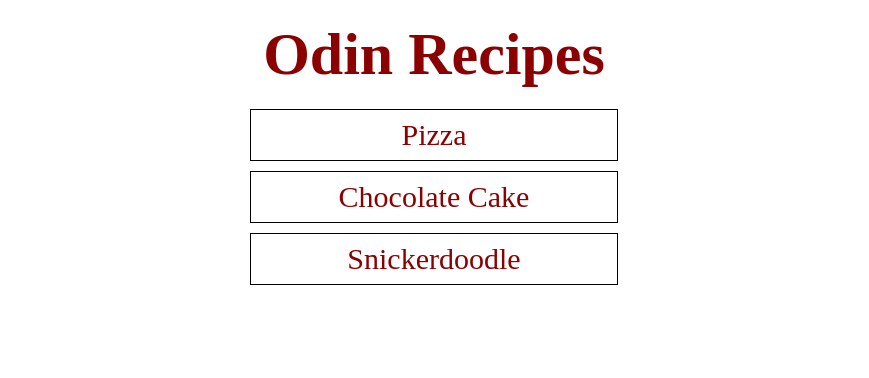
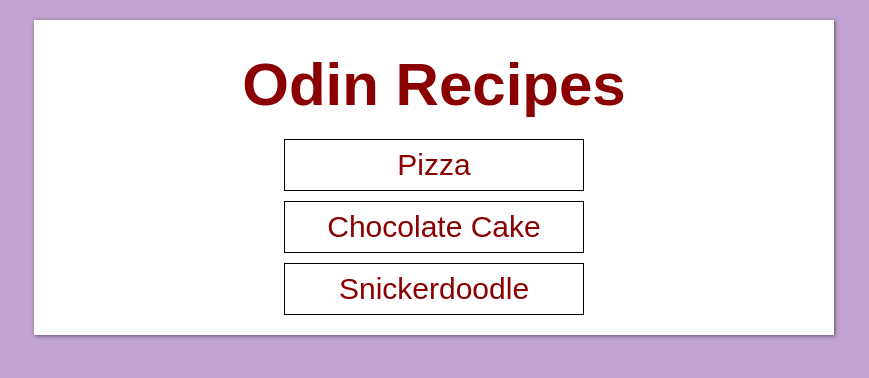
Before and after one commit to jamiealexher/odin-recipes, a plain HTML site: page index.html in a window 1280 px wide. Shown: the whole page, without its empty margins (206-1075 px from the left). Drawn offline with Linux system fonts and the light colour scheme.

Commit message:
Div added to style/ contain homepage heading/ link
Knowledge of divs implemented and used to further style
the homepage of the site

```diff
--- a/index.html
+++ b/index.html
@@ -8,11 +8,13 @@
     </head>
 
     <body>
+        <div class="homepage-container">
             <h1>Odin Recipes</h1>
             <ul class="recipe-links">
                 <a href="./recipes/pizza.html" target="_blank" rel="noopener noreferrer" class="recipe-links">Pizza</a>
                 <a href="./recipes/chocolate-cake.html" target="_blank" rel="noopener noreferrer" class="recipe-links">Chocolate Cake</a>
                 <a href="./recipes/snickerdoodle.html" target="_blank" rel="noopener noreferrer" class="recipe-links">Snickerdoodle</a>
             </ul>
+        </div>
     </body>
 </html>
--- a/styles.css
+++ b/styles.css
@@ -2,6 +2,20 @@
 * {
     margin: 0;
     padding: 0;
+    box-sizing: border-box;
+}
+
+body {
+    font-family: Arial, Helvetica, sans-serif;
+    background-color: #c2a3d1;
+}
+
+.homepage-container {
+    width: 800px;
+    background-color: white;
+    margin: 20px auto;
+    padding: 10px;
+    box-shadow: 1px 1px 4px rgba(0, 0, 0, .5);
 }
 
 h1 {
@@ -33,6 +47,6 @@ a {
     padding: 8px;
     color: darkred;
     margin: 10px auto;
-    width: 350px;
+    width: 300px;
     display: block;
 }
```
Lines whose indentation alone changed are shown as unchanged.
